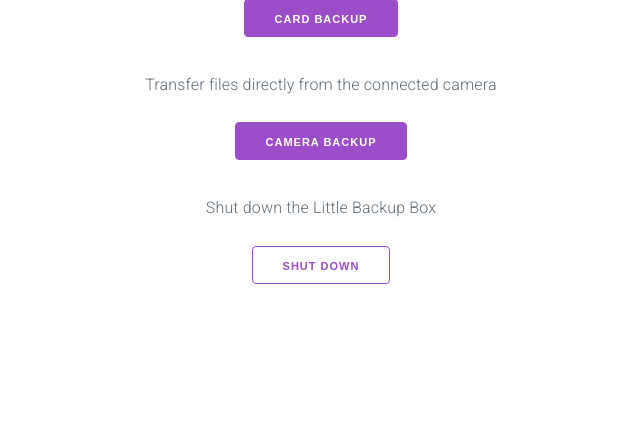
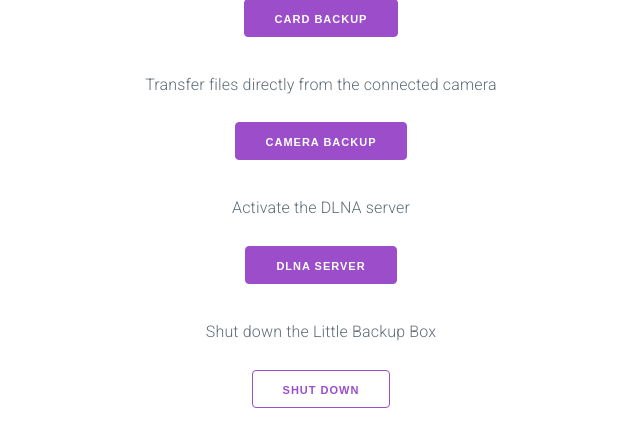
Before and after one commit to outdoorbits/little-backup-box, a PHP site: page / in a window 1280 px wide. Shown: the part 135-582 px from the top of the page, without its empty margins (319-959 px from the left). Run offline with PHP 8.4, Linux system fonts and the light colour scheme.

Commit message:
Add DLNA

```diff
--- a/scripts/index.php
+++ b/scripts/index.php
@@ -33,6 +33,12 @@
                     <button name="camerabackup">Camera backup</button>
 		</form>
             </p>
+	    <p>Activate the DLNA server</p>
+            <p>
+		<form method="post">
+                    <button name="minidlna">DLNA server</button>
+		</form>
+            </p>
             <p class="left">Shut down the Little Backup Box</p>
             <p>
 		<form method="post">
@@ -53,6 +59,10 @@ if (isset($_POST['camerabackup']))
 {
     shell_exec('sudo ./camera-backup.sh 2>&1 & echo $!');
 }
+if (isset($_POST['minidlna']))
+{
+    shell_exec('sudo ./minidlna.sh 2>&1 & echo $!');
+}
 if (isset($_POST['shutdown']))
 {
     shell_exec('sudo shutdown -h now 2>&1 & echo $!');
```
Also changed, not shown: README.md, img/rc.png, 1 other file.
